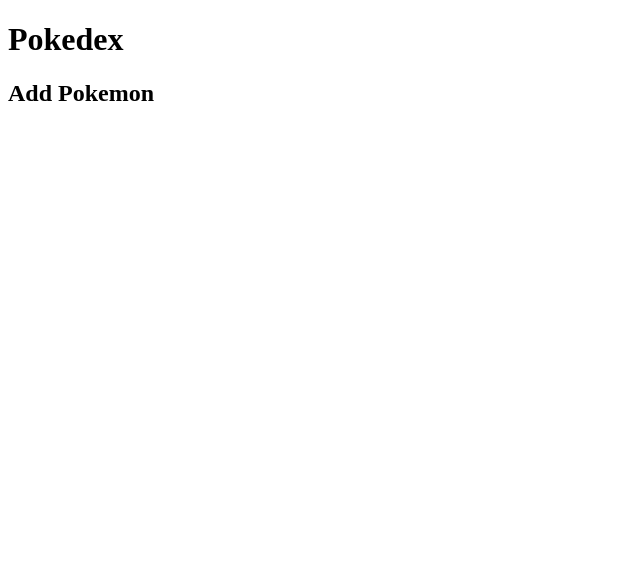
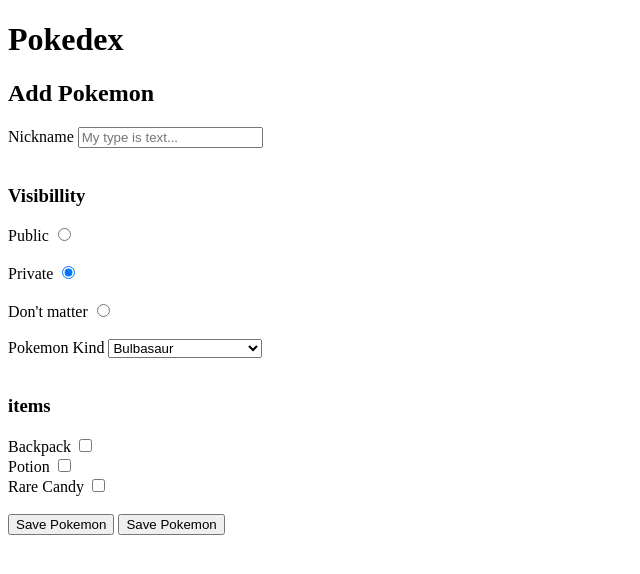
Before and after one commit to RazEfron/intro-to-forms-pokedex, a plain HTML site: page pokemon.html in a window 1280 px wide. Shown: the whole page, without its empty margins (0-640 px from the left). Drawn offline with Linux system fonts and the light colour scheme.

Commit message:
add end of lesson notes

```diff
--- a/index.js
+++ b/index.js
@@ -6,10 +6,10 @@ const pokemonPics = {
 };
 
 document.addEventListener("DOMContentLoaded", () => {
+
   const form = document.getElementById("poke-form");
   form.addEventListener("submit", (event) => {
     event.preventDefault();
-
     const pokemon = document.getElementById("my_pokemon");
 
     const nickname = document.createElement("p");
--- a/pokemon.html
+++ b/pokemon.html
@@ -2,9 +2,9 @@
 Goals -
 * Build forms with the form tag, using generic inputs and a submit button.
 * Write valid HTML by including necessary input attributes.
-* Associate labels with inputs via the for tag or through nesting.
+* Associate labels with inputs via the for attribute or through nesting.
 * Modify inputs by changing the type attribute.
-* Create dropdowns, radio buttons, text areas, and check boxes in forms.
+* Create dropdowns, radio buttons, text inputs, and check boxes in forms.
 * Require fields to be completed on submit with the required keyword.
 -->
 
@@ -25,8 +25,108 @@ Goals -
   <body>
     <h1>Pokedex</h1>
     <h2>Add Pokemon</h2>
+    <form id="poke-form">
+      <label for="nick-name"
+        >Nickname
+        <input
+          id="nick-name"
+          name="nickname"
+          type="text"
+          placeholder="My type is text..."
+          required
+        />
+      </label>
+      <br />
+      <br />
+      <h3>Visibillity</h3>
+
+      <label for="public">Public</label>
+      <input type="radio" name="visibility" id="public" value="public" />
+      <br />
+      <br />
+      <label
+        >Private
+        <input
+          type="radio"
+          name="visibility"
+          id="private"
+          value="private"
+          checked
+        />
+      </label>
+      <br />
+      <br />
+      <label
+        >Don't matter
+        <input
+          type="radio"
+          name="visibility"
+          id="private"
+          value="dont-matter"
+        />
+      </label>
+
+      <br />
+      <br />
+      <label
+        >Pokemon Kind
+        <select name="kind" id="pokemon-kind">
+          <option disabled>-- Select a pokemon --</option>
+          <option value="bulbasaur">Bulbasaur</option>
+          <option value="charmander">Charmander</option>
+          <option value="squirtle">Squirtle</option>
+          <option value="pikachu">Pikachu</option>
+        </select>
+      </label>
+      <br />
+      <br />
+      <h3>items</h3>
+      <label
+        >Backpack
+        <input type="checkbox" name="backpack" id="backpack" value="backpack" />
+      </label>
+      <br />
+      <label
+        >Potion
+        <input type="checkbox" name="potion" id="potion" value="potion" />
+      </label>
+      <br />
+      <label
+        >Rare Candy
+        <input
+          type="checkbox"
+          name="rare-candy"
+          id="rare-candy"
+          value="rare-candy"
+        />
+      </label>
+      <br />
+      <br />
+      <input type="submit" value="Save Pokemon" />
+      <button>Save Pokemon</button>
+    </form>
     <section>
       <ul id="my_pokemon"></ul>
     </section>
   </body>
 </html>
+
+<!--
+  a. The input element should also include both an id and a name attribute. What is the purpose of each of these attributes?
+
+
+
+
+
+  b. What is the for attirbute for?
+
+  b/2. How does it conect to a label?
+
+  b/3. What is an alternative to using for?
+
+  c. How can you group together radio buttons so that only one option can be selected at a time?
+
+  d. How can you create a checkbox that is, by default, checked?
+  e. How can you make an input field required?
+    Mention, if you haven't yet that we can also use other validations. See line 15
+-->
```
